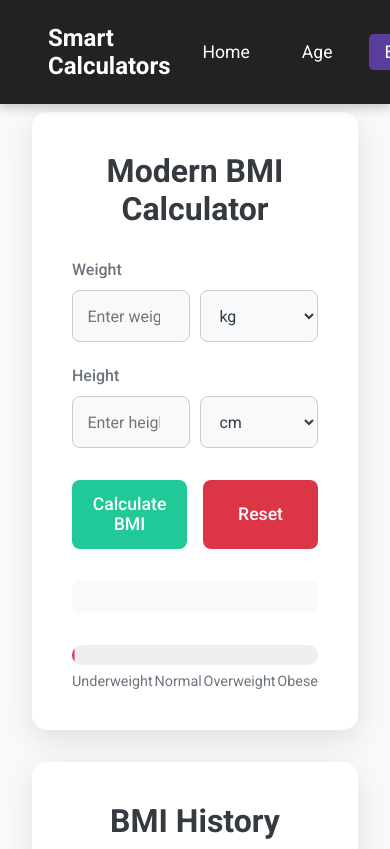
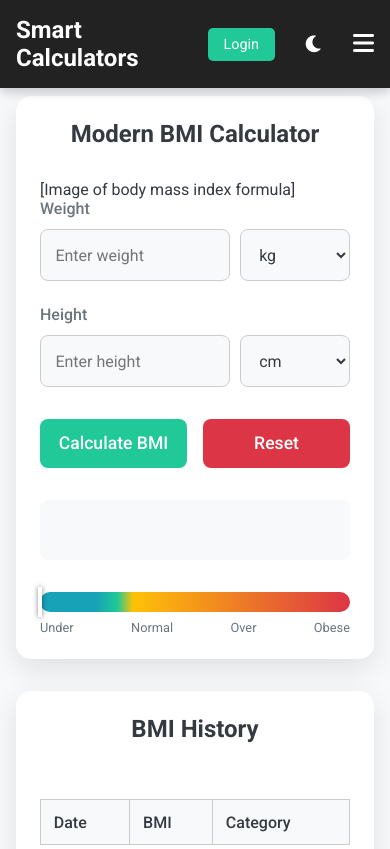
Before and after one commit to Siddhantnaik909/Smart-Calculator-Hub-2, a website: page BMI.html in a window 390 px wide. Shown: the top 849 px of the page. Drawn offline with Linux system fonts and the light colour scheme.

Commit message:
Refactor CSS for improved responsiveness and layout
Refactor CSS styles for better responsiveness and maintainability. Adjust navbar, buttons, and input elements for improved layout and user experience.

```diff
--- a/BMI.html
+++ b/BMI.html
@@ -24,6 +24,7 @@
             --dark-text: #f8f9fa;
             --light-border: #ccc;
             --dark-border: #555;
+            --nav-bg: #222;
         }
 
         * {
@@ -39,8 +40,9 @@
             display: flex;
             flex-direction: column;
             align-items: center;
-            padding-top: 80px;
+            padding-top: 80px; /* Space for fixed navbar */
             transition: background 0.3s, color 0.3s;
+            min-height: 100vh;
         }
 
         body.dark-mode {
@@ -50,7 +52,7 @@
 
         /* Navbar */
         nav {
-            background: #222;
+            background: var(--nav-bg);
             padding: 1rem 2rem;
             width: 100%;
             display: flex;
@@ -70,23 +72,30 @@
             font-weight: 700;
         }
 
-        nav ul {
+        /* Nav Links - Desktop */
+        .nav-links {
             list-style: none;
             display: flex;
-            gap: 20px;
+            gap: 15px;
         }
 
-        nav a {
+        .nav-links a {
             color: white;
             text-decoration: none;
-            font-size: 1.1rem;
-            padding: 0.5rem 1rem;
+            font-size: 1rem;
+            padding: 0.5rem 0.8rem;
             border-radius: 5px;
             transition: background-color 0.3s;
         }
 
-        nav ul a:hover, nav ul a.active {
+        .nav-links a:hover, .nav-links a.active {
             background-color: var(--primary-hover-color);
+        }
+
+        .nav-right {
+            display: flex;
+            align-items: center;
+            gap: 15px;
         }
 
         .theme-toggle {
@@ -94,19 +103,21 @@
             background: none;
             border: none;
             color: white;
-            font-size: 1.5rem;
-            margin-left: 15px;
+            font-size: 1.2rem;
         }
 
-        .nav-buttons {
-            display: flex;
-            align-items: center;
+        /* Hamburger Menu (Hidden on Desktop) */
+        .menu-toggle {
+            display: none;
+            color: white;
+            font-size: 1.5rem;
+            cursor: pointer;
         }
 
         /* Main Container */
         .main-container {
             display: flex;
-            flex-wrap: wrap;
+            flex-wrap: wrap; /* Allows stacking on mobile */
             justify-content: center;
             gap: 2rem;
             padding: 2rem;
@@ -122,7 +133,8 @@
             border-radius: 15px;
             box-shadow: 0 10px 30px rgba(0, 0, 0, 0.1);
             width: 100%;
-            max-width: 500px;
+            max-width: 500px; /* Limits width on desktop */
+            flex: 1 1 400px; /* Allows shrinking/growing */
             transition: background 0.3s, color 0.3s;
         }
 
@@ -149,8 +161,14 @@
             color: var(--secondary-color);
         }
 
-        input[type="number"], select {
-            width: 100%;
+        /* Responsive Input Rows */
+        .input-row {
+            display: flex;
+            gap: 10px;
+        }
+
+        input[type="number"] {
+            flex: 2; /* Takes up more space */
             padding: 0.9rem;
             border: 1px solid var(--light-border);
             border-radius: 8px;
@@ -158,6 +176,18 @@
             background: var(--light-bg);
             color: var(--light-text);
             transition: all 0.3s;
+            min-width: 0; /* Prevents overflow */
+        }
+
+        select {
+            flex: 1; /* Takes up less space */
+            padding: 0.9rem;
+            border: 1px solid var(--light-border);
+            border-radius: 8px;
+            font-size: 1rem;
+            background: var(--light-bg);
+            color: var(--light-text);
+            min-width: 80px;
         }
 
         body.dark-mode input[type="number"], body.dark-mode select {
@@ -189,35 +219,27 @@
             transition: all 0.3s;
         }
 
-        .btn-calculate {
-            background-color: var(--success-color);
-            color: white;
-        }
+        .btn-calculate { background-color: var(--success-color); color: white; }
+        .btn-calculate:hover { background-color: var(--success-hover-color); transform: translateY(-2px); }
 
-        .btn-calculate:hover {
-            background-color: var(--success-hover-color);
-            transform: translateY(-2px);
-        }
-
-        .btn-reset {
-            background-color: var(--danger-color);
-            color: white;
-        }
-
-        .btn-reset:hover {
-            background-color: #c82333;
-            transform: translateY(-2px);
-        }
+        .btn-reset { background-color: var(--danger-color); color: white; }
+        .btn-reset:hover { background-color: #c82333; transform: translateY(-2px); }
 
         .btn-clear-history {
             background-color: var(--warning-color);
             color: #212529;
             grid-column: 1 / -1;
         }
+        .btn-clear-history:hover { background-color: #e0a800; transform: translateY(-2px); }
 
-        .btn-clear-history:hover {
-            background-color: #e0a800;
-            transform: translateY(-2px);
+        .btn {
+            display: inline-block;
+            padding: 0.5rem 1rem;
+            color: white;
+            background: var(--success-color);
+            text-decoration: none;
+            border-radius: 5px;
+            font-size: 0.9rem;
         }
 
         #result {
@@ -228,6 +250,7 @@
             background: var(--light-bg);
             padding: 1rem;
             border-radius: 8px;
+            min-height: 60px; /* Prevents layout jump */
         }
 
         body.dark-mode #result {
@@ -235,41 +258,46 @@
         }
 
         /* BMI Chart */
-        .bmi-chart {
-            margin-top: 2rem;
-        }
+        .bmi-chart { margin-top: 2rem; }
 
         .chart-bar {
             height: 20px;
-            background-color: #eee;
+            background: linear-gradient(to right, #17a2b8 18%, #20c997 25%, #ffc107 30%, #dc3545 100%);
             border-radius: 10px;
             position: relative;
-            overflow: hidden;
+            overflow: visible; /* Changed to visible so indicator shows */
         }
 
         .chart-indicator {
             position: absolute;
-            top: 0;
-            height: 100%;
-            width: 5px;
-            background-color: var(--danger-color);
+            top: -5px;
+            height: 30px;
+            width: 4px;
+            background-color: var(--primary-color);
+            border: 2px solid white;
             transform: translateX(-50%);
             transition: left 0.5s ease;
+            box-shadow: 0 0 5px rgba(0,0,0,0.5);
         }
 
         .chart-labels {
             display: flex;
             justify-content: space-between;
-            font-size: 0.9rem;
+            font-size: 0.8rem;
             margin-top: 0.5rem;
             color: var(--secondary-color);
         }
 
-        /* History Table */
+        /* History Table - Responsive Wrapper */
+        .table-wrapper {
+            overflow-x: auto; /* Allows table to scroll on mobile */
+        }
+
         .history-table {
             width: 100%;
             margin-top: 1.5rem;
             border-collapse: collapse;
+            min-width: 300px;
         }
 
         .history-table th, .history-table td {
@@ -290,13 +318,59 @@
             background-color: var(--dark-bg);
         }
 
+        /* ================= MEDIA QUERIES ================= */
+        @media screen and (max-width: 768px) {
+            nav { padding: 1rem; }
+
+            .menu-toggle {
+                display: block; /* Show hamburger */
+                order: 3;
+            }
+
+            .nav-right {
+                order: 2;
+                margin-right: 15px;
+            }
+
+            /* Mobile Nav Dropdown */
+            .nav-links {
+                position: absolute;
+                top: 70px;
+                left: 0;
+                width: 100%;
+                background-color: var(--nav-bg);
+                flex-direction: column;
+                align-items: center;
+                padding: 20px 0;
+                transform: translateY(-150%);
+                transition: transform 0.3s ease-in-out;
+                z-index: 999;
+                box-shadow: 0 5px 10px rgba(0,0,0,0.2);
+            }
+
+            .nav-links.active { transform: translateY(0); }
+
+            .nav-links li { width: 100%; text-align: center; margin: 10px 0; }
+            .nav-links a { display: block; width: 100%; padding: 10px 0; }
+
+            /* Content Adjustments */
+            .main-container { padding: 1rem; }
+            .calculator-container, .history-container { padding: 1.5rem; }
+
+            h2 { font-size: 1.5rem; }
+        }
+
     </style>
 </head>
 <body>
 
-    <!-- Navbar -->
     <nav>
         <a href="index.html" class="logo">Smart Calculators</a>
+
+        <div class="menu-toggle" id="mobile-menu">
+            <i class="fas fa-bars"></i>
+        </div>
+
         <ul class="nav-links">
             <li><a href="index.html">Home</a></li>
             <li><a href="age_calculator.html">Age</a></li>
@@ -306,23 +380,25 @@
             <li><a href="percentage.html">Percentage</a></li>
             <li><a href="advanced_math_calculator.html">Advanced</a></li>
         </ul>
-        <div class="nav-buttons">
-            <a href="login.html" class="btn" style="margin-right: 10px;">Login</a>
-            <a href="signup.html" class="btn">Sign Up</a>
+
+        <div class="nav-right">
+            <a href="login.html" class="btn">Login</a>
             <button class="theme-toggle" id="theme-toggle"><i class="fas fa-moon"></i></button>
         </div>
     </nav>
 
-    <!-- Main Content -->
     <div class="main-container">
 
-        <!-- BMI Calculator -->
         <div class="calculator-container">
             <h2>Modern BMI Calculator</h2>
 
+
+[Image of body mass index formula]
+
+
             <div class="input-group">
                 <label for="weight">Weight</label>
-                <div style="display:flex; gap:10px;">
+                <div class="input-row">
                     <input type="number" id="weight" placeholder="Enter weight">
                     <select id="weightUnit">
                         <option value="kg">kg</option>
@@ -333,7 +409,7 @@
 
             <div class="input-group">
                 <label for="height">Height</label>
-                 <div style="display:flex; gap:10px;">
+                 <div class="input-row">
                     <input type="number" id="height" placeholder="Enter height">
                     <select id="heightUnit">
                         <option value="cm">cm</option>
@@ -355,17 +431,17 @@
                     <div class="chart-indicator" id="chartIndicator" style="left: 0%;"></div>
                 </div>
                 <div class="chart-labels">
-                    <span>Underweight</span>
+                    <span>Under</span>
                     <span>Normal</span>
-                    <span>Overweight</span>
+                    <span>Over</span>
                     <span>Obese</span>
                 </div>
             </div>
         </div>
 
-        <!-- BMI History -->
         <div class="history-container">
             <h2>BMI History</h2>
+            <div class="table-wrapper">
                 <table class="history-table">
                     <thead>
                         <tr>
@@ -376,6 +452,7 @@
                     </thead>
                     <tbody id="historyBody"></tbody>
                 </table>
+            </div>
             <div class="button-group">
                 <button class="btn-clear-history" onclick="clearHistory()">Clear History</button>
             </div>
@@ -387,6 +464,7 @@
         const themeToggle = document.getElementById('theme-toggle');
         const body = document.body;
 
+        // Theme Logic
         themeToggle.addEventListener('click', () => {
             body.classList.toggle('dark-mode');
             const isDarkMode = body.classList.contains('dark-mode');
@@ -399,6 +477,23 @@
             themeToggle.innerHTML = '<i class="fas fa-sun"></i>';
         }
 
+        // Mobile Menu Logic
+        const mobileMenu = document.getElementById('mobile-menu');
+        const navLinks = document.querySelector('.nav-links');
+
+        mobileMenu.addEventListener('click', () => {
+            navLinks.classList.toggle('active');
+            const icon = mobileMenu.querySelector('i');
+            if (navLinks.classList.contains('active')) {
+                icon.classList.remove('fa-bars');
+                icon.classList.add('fa-times');
+            } else {
+                icon.classList.remove('fa-times');
+                icon.classList.add('fa-bars');
+            }
+        });
+
+        // App Logic
         document.addEventListener('DOMContentLoaded', () => {
             loadHistory();
         });
@@ -411,13 +506,15 @@
             const resultDiv = document.getElementById('result');
 
             if (isNaN(weight) || isNaN(height) || weight <= 0 || height <= 0) {
-                resultDiv.innerHTML = '<p style="color: red;">Please enter valid weight and height.</p>';
+                resultDiv.innerHTML = '<p style="color: var(--danger-color);">Please enter valid weight and height.</p>';
                 return;
             }
 
+            // Convert to metric (kg and meters) for calculation
             if (weightUnit === 'lb') weight *= 0.453592;
+
             if (heightUnit === 'cm') height /= 100;
-            if (heightUnit === 'in') height *= 0.0254;
+            else if (heightUnit === 'in') height *= 0.0254;
 
             const bmi = weight / (height * height);
             let category = '';
@@ -450,11 +547,16 @@
         function updateChart(bmi) {
             const indicator = document.getElementById('chartIndicator');
             let percentage = 0;
-            if (bmi < 18.5) percentage = (bmi / 18.5) * 25;
-            else if (bmi < 24.9) percentage = 25 + ((bmi - 18.5) / (24.9 - 18.5)) * 25;
-            else if (bmi < 29.9) percentage = 50 + ((bmi - 25) / (29.9 - 25)) * 25;
-            else percentage = 75 + ((bmi - 30) / 10) * 25;
-            percentage = Math.min(100, Math.max(0, percentage));
+
+            // Map BMI to percentage (0 to 100% of the bar width)
+            // Note: This is an approximation for visual feedback
+            if (bmi < 15) percentage = 5;
+            else if (bmi > 40) percentage = 95;
+            else {
+                // Map range 15-40 to 0-100%
+                percentage = ((bmi - 15) / (40 - 15)) * 100;
+            }
+
             indicator.style.left = `${percentage}%`;
         }
 
```
Lines whose indentation alone changed are shown as unchanged.
